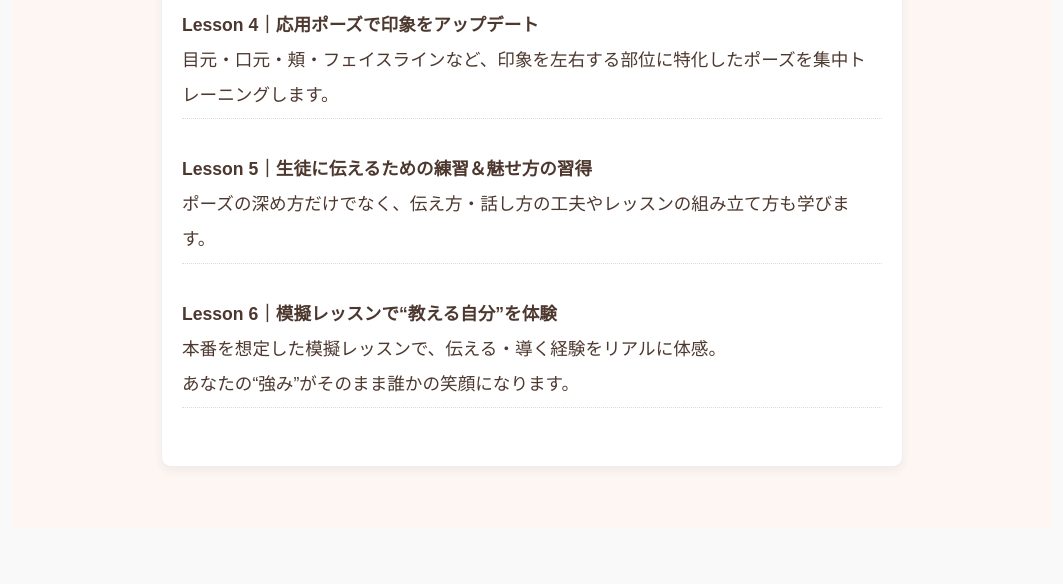
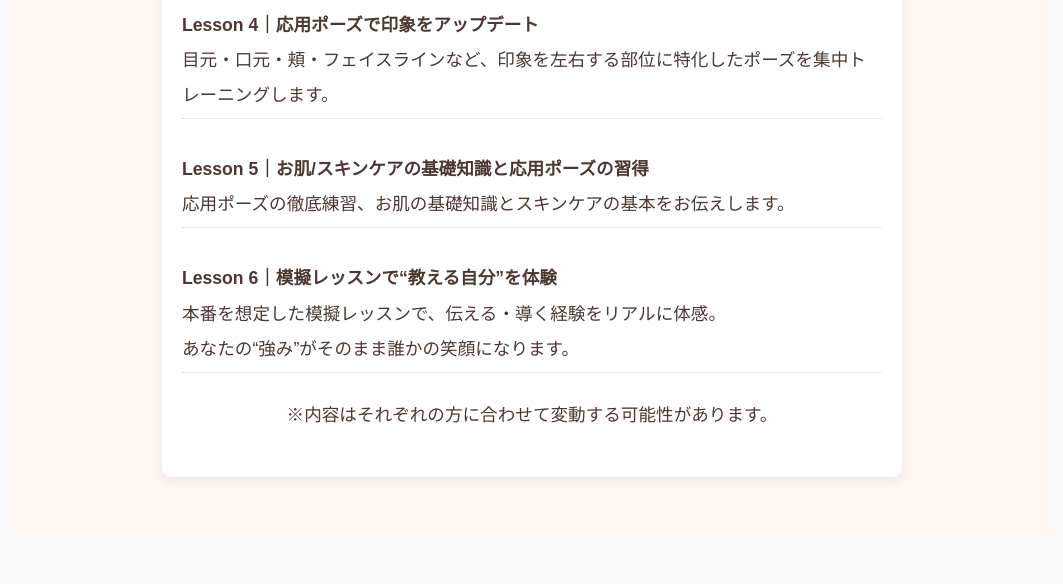
Before and after one commit to TomoRevo/kaolabo-lp, a plain HTML site: page index.html in a window 1280 px wide. Shown: the part 7715-8299 px from the top of the page, without its empty margins (108-1171 px from the left). Drawn offline with Linux system fonts and the light colour scheme.

Commit message:
Update index.html

```diff
--- a/index.html
+++ b/index.html
@@ -330,8 +330,8 @@
       <div class="lesson-block">
         <ul class="schedule-list">
           <li>
-            <strong>Lesson 5｜生徒に伝えるための練習＆魅せ方の習得</strong><br>
-            ポーズの深め方だけでなく、伝え方・話し方の工夫やレッスンの組み立て方も学びます。
+            <strong>Lesson 5｜お肌/スキンケアの基礎知識と応用ポーズの習得</strong><br>
+            応用ポーズの徹底練習、お肌の基礎知識とスキンケアの基本をお伝えします。
           </li>
         </ul>
       </div>
@@ -345,6 +345,7 @@
           </li>
         </ul>
       </div>
+      <p>※内容はそれぞれの方に合わせて変動する可能性があります。</p>
     </div>
   </section>
 
```
